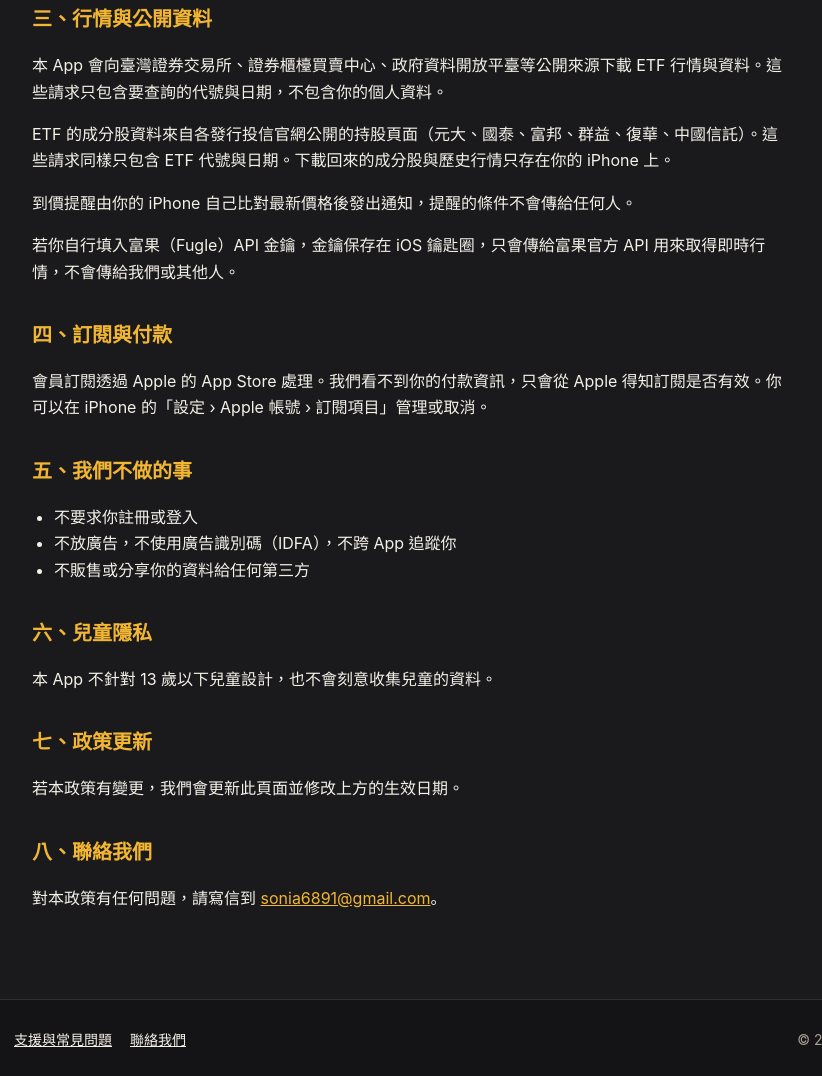
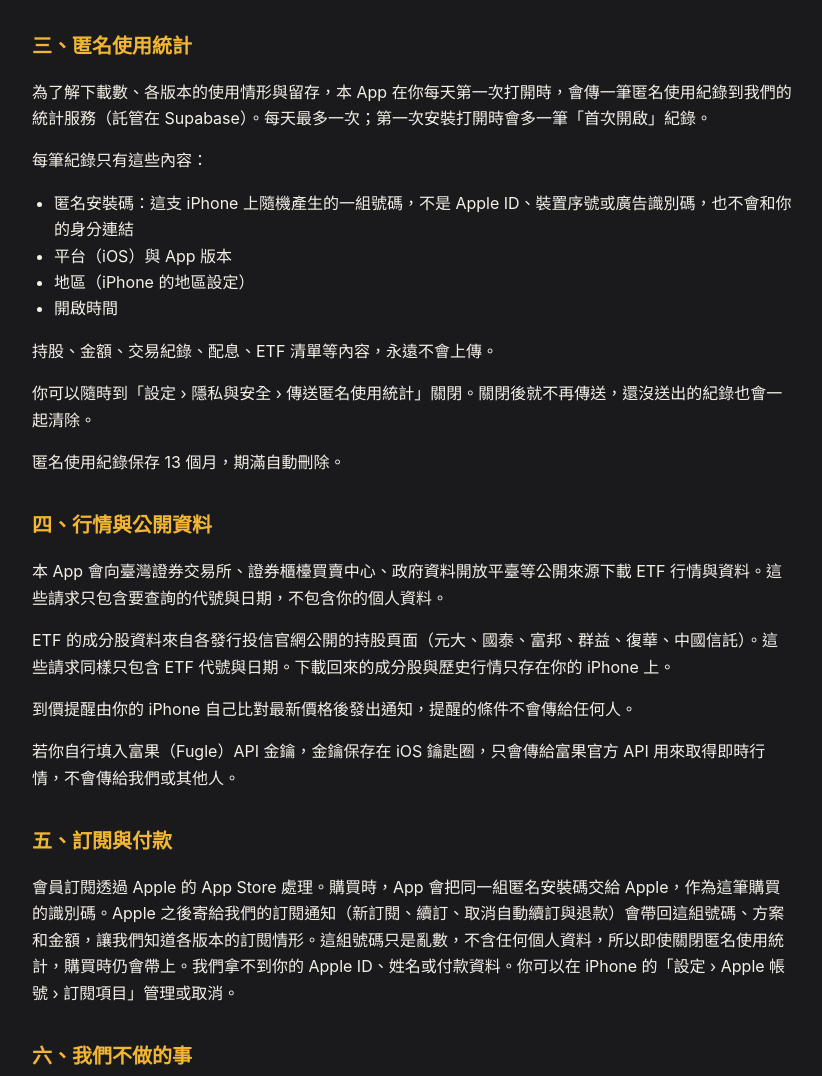
Before and after one commit to sonia6891/investtogo-site, a plain HTML site: page privacy/index.html in a window 1280 px wide. Shown: the part 744-1820 px from the top of the page, without its empty margins (228-1050 px from the left). Drawn offline with Linux system fonts and the light colour scheme.

Commit message:
隱私權政策：加入匿名使用統計（可關閉、保存 13 個月）與訂閱通知說明；首頁與支援頁不再說沒有伺服器；皮膚改稱外觀主題
使用者 2026-11-22：「兩個都做」

Co-Authored-By: Claude Opus 5.5 <noreply@anthropic.com>

```diff
--- a/privacy/index.html
+++ b/privacy/index.html
@@ -21,12 +21,12 @@
   <div class="wrap">
 <main class="doc">
 <h1>投資袋著走 隱私權政策</h1>
-<p class="muted">生效日期：2026 年 11 月 14 日</p>
+<p class="muted">生效日期：2026 年 11 月 22 日</p>
 
-<p>「投資袋著走」（以下稱「本 App」）是一個記錄 ETF 持有、定期定額與配息的工具。我們盡量不收集你的資料：沒有帳號、沒有廣告、不追蹤你。以下說明本 App 處理哪些資料、存在哪裡、會傳給誰。</p>
+<p>「投資袋著走」（以下稱「本 App」）是一個記錄 ETF 持有、定期定額與配息的工具。我們盡量不收集你的資料：沒有帳號、沒有廣告、不追蹤你，持股與金額永遠不離開你的 iPhone。以下說明本 App 處理哪些資料、存在哪裡、會傳給誰。</p>
 
 <h2>一、存在你 iPhone 上的資料</h2>
-<p>你輸入的持有、買進紀錄、定期定額計畫、配息、提醒（包含到價提醒的條件）、回測設定、遊戲進度與皮膚設定，都只存在你的 iPhone 上，不會上傳到我們的伺服器（本 App 沒有自己的伺服器）。刪除 App 就會一併刪除這些資料。若你使用匯出或備份功能，檔案存到哪裡由你決定。</p>
+<p>你輸入的持有、買進紀錄、定期定額計畫、配息、提醒（包含到價提醒的條件）、回測設定、遊戲進度與外觀主題設定，都只存在你的 iPhone 上，不會上傳到我們的伺服器。刪除 App 就會一併刪除這些資料。若你使用匯出或備份功能，檔案存到哪裡由你決定。</p>
 
 <h2>二、當機與錯誤回報</h2>
 <p>為了修正問題，正式版 App 在當機或資料讀取失敗時，會透過 Sentry（Functional Software, Inc.）送出一份技術報告，內容包括：</p>
@@ -36,29 +36,42 @@
 </ul>
 <p>報告<strong>不包含</strong>你的姓名、電子郵件、裝置識別碼或任何持有內容；報告中出現的金額與數字會在送出前被替換掉。沒有網路時不會回報。這些資料不會與你的身分連結，也不會用於廣告或追蹤。Sentry 的隱私權政策：<a href="https://sentry.io/privacy/">https://sentry.io/privacy/</a>。</p>
 
-<h2>三、行情與公開資料</h2>
+<h2>三、匿名使用統計</h2>
+<p>為了解下載數、各版本的使用情形與留存，本 App 在你每天第一次打開時，會傳一筆匿名使用紀錄到我們的統計服務（託管在 Supabase）。每天最多一次；第一次安裝打開時會多一筆「首次開啟」紀錄。</p>
+<p>每筆紀錄只有這些內容：</p>
+<ul>
+  <li>匿名安裝碼：這支 iPhone 上隨機產生的一組號碼，不是 Apple ID、裝置序號或廣告識別碼，也不會和你的身分連結</li>
+  <li>平台（iOS）與 App 版本</li>
+  <li>地區（iPhone 的地區設定）</li>
+  <li>開啟時間</li>
+</ul>
+<p>持股、金額、交易紀錄、配息、ETF 清單等內容，永遠不會上傳。</p>
+<p>你可以隨時到「設定 › 隱私與安全 › 傳送匿名使用統計」關閉。關閉後就不再傳送，還沒送出的紀錄也會一起清除。</p>
+<p>匿名使用紀錄保存 13 個月，期滿自動刪除。</p>
+
+<h2>四、行情與公開資料</h2>
 <p>本 App 會向臺灣證券交易所、證券櫃檯買賣中心、政府資料開放平臺等公開來源下載 ETF 行情與資料。這些請求只包含要查詢的代號與日期，不包含你的個人資料。</p>
 <p>ETF 的成分股資料來自各發行投信官網公開的持股頁面（元大、國泰、富邦、群益、復華、中國信託）。這些請求同樣只包含 ETF 代號與日期。下載回來的成分股與歷史行情只存在你的 iPhone 上。</p>
 <p>到價提醒由你的 iPhone 自己比對最新價格後發出通知，提醒的條件不會傳給任何人。</p>
 <p>若你自行填入富果（Fugle）API 金鑰，金鑰保存在 iOS 鑰匙圈，只會傳給富果官方 API 用來取得即時行情，不會傳給我們或其他人。</p>
 
-<h2>四、訂閱與付款</h2>
-<p>會員訂閱透過 Apple 的 App Store 處理。我們看不到你的付款資訊，只會從 Apple 得知訂閱是否有效。你可以在 iPhone 的「設定 › Apple 帳號 › 訂閱項目」管理或取消。</p>
+<h2>五、訂閱與付款</h2>
+<p>會員訂閱透過 Apple 的 App Store 處理。購買時，App 會把同一組匿名安裝碼交給 Apple，作為這筆購買的識別碼。Apple 之後寄給我們的訂閱通知（新訂閱、續訂、取消自動續訂與退款）會帶回這組號碼、方案和金額，讓我們知道各版本的訂閱情形。這組號碼只是亂數，不含任何個人資料，所以即使關閉匿名使用統計，購買時仍會帶上。我們拿不到你的 Apple ID、姓名或付款資料。你可以在 iPhone 的「設定 › Apple 帳號 › 訂閱項目」管理或取消。</p>
 
-<h2>五、我們不做的事</h2>
+<h2>六、我們不做的事</h2>
 <ul>
   <li>不要求你註冊或登入</li>
   <li>不放廣告，不使用廣告識別碼（IDFA），不跨 App 追蹤你</li>
   <li>不販售或分享你的資料給任何第三方</li>
 </ul>
 
-<h2>六、兒童隱私</h2>
+<h2>七、兒童隱私</h2>
 <p>本 App 不針對 13 歲以下兒童設計，也不會刻意收集兒童的資料。</p>
 
-<h2>七、政策更新</h2>
+<h2>八、政策更新</h2>
 <p>若本政策有變更，我們會更新此頁面並修改上方的生效日期。</p>
 
-<h2>八、聯絡我們</h2>
+<h2>九、聯絡我們</h2>
 <p>對本政策有任何問題，請寫信到 <a href="mailto:sonia6891@gmail.com">sonia6891@gmail.com</a>。</p>
 </main>
   </div>
```
Also changed, not shown: index.html (+3 -3 lines), support/index.html (+1 -1 lines).
